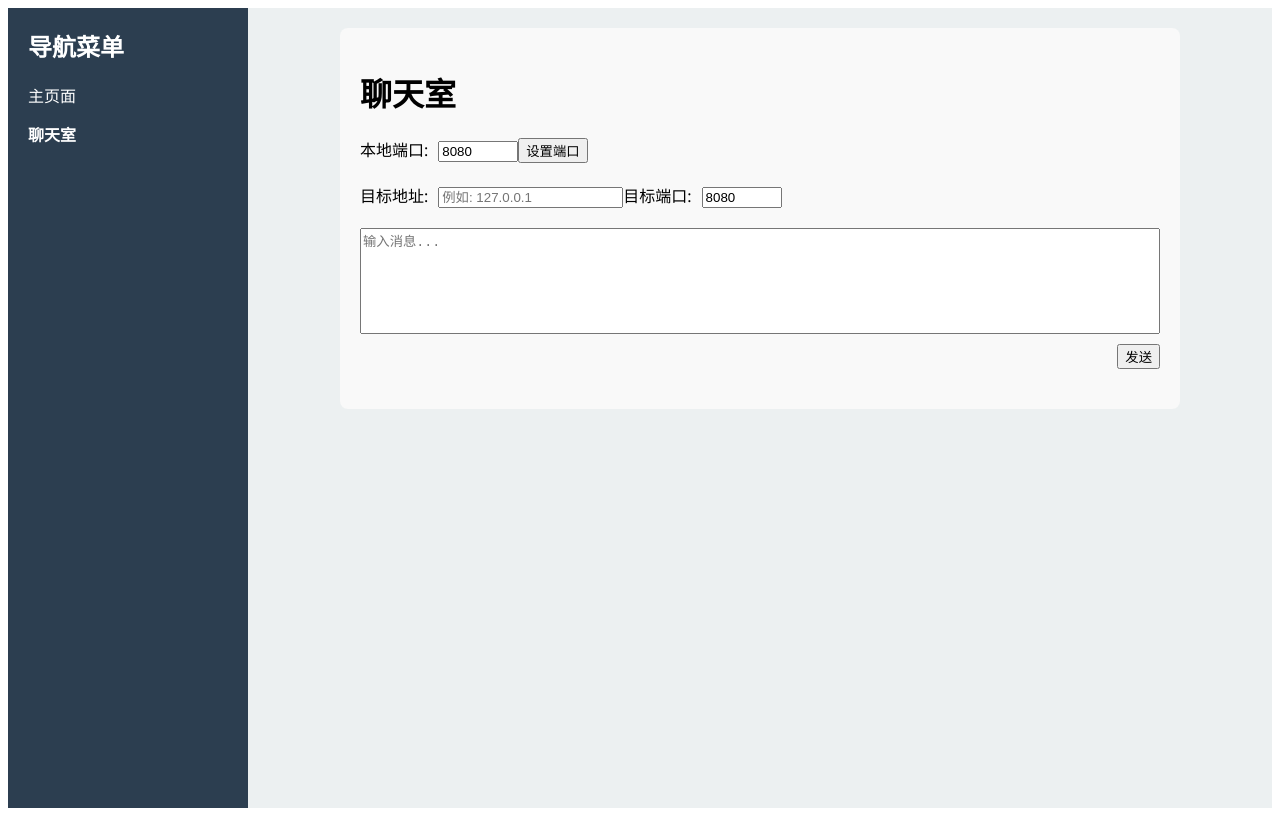
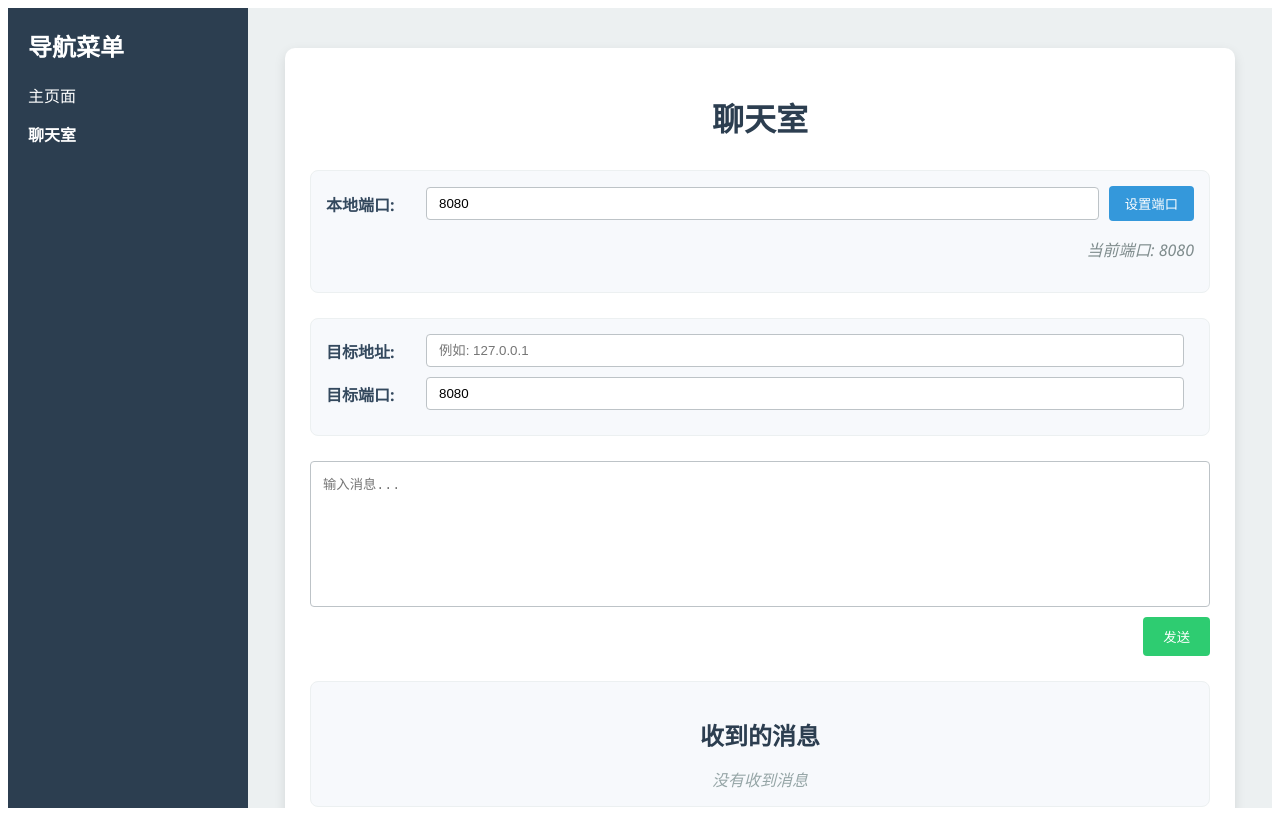
Before and after one commit to AgateMoth/BigRust, a Vue app in the folder ChatRoom/: page /chat in a window 1280 px wide. Built offline with nearby package versions, Linux system fonts and the light colour scheme.

Commit message:
修正端口设置问题，显示当前设置端口

```diff
--- a/ChatRoom/src/views/ChatView.vue
+++ b/ChatRoom/src/views/ChatView.vue
@@ -1,29 +1,41 @@
 <!-- filepath: /src/views/ChatView.vue -->
 <template>
     <div class="container">
-      <h1>聊天室</h1>
+      <h1 class="title">聊天室</h1>
 
-      <div class="config">
+      <div class="config-section">
+        <div class="config-group">
           <label for="localPort">本地端口:</label>
           <input id="localPort" v-model="localPort" type="number" min="1" max="65535" />
           <button @click="setLocalPort">设置端口</button>
         </div>
+        <p class="current-port">当前端口: {{ currentPort }}</p>
+      </div>
 
-      <div class="config">
+      <div class="config-section">
+        <div class="config-group">
           <label for="target">目标地址:</label>
           <input id="target" v-model="target" type="text" placeholder="例如: 127.0.0.1" />
-
+        </div>
+        <div class="config-group">
           <label for="port">目标端口:</label>
           <input id="port" v-model="port" type="number" min="1" max="65535" />
         </div>
+      </div>
 
-      <div class="send-message">
+      <div class="send-section">
         <textarea v-model="message" placeholder="输入消息..."></textarea>
         <button @click="send">发送</button>
       </div>
 
-      <div class="messages">
-        <div v-for="(msg, index) in receivedMessages" :key="index" class="message">{{ msg }}</div>
+      <div class="messages-section">
+        <h2>收到的消息</h2>
+        <div v-if="receivedMessages.length" class="messages-list">
+          <div v-for="(msg, index) in receivedMessages" :key="index" class="message-item">
+            {{ msg }}
+          </div>
+        </div>
+        <div v-else class="no-messages">没有收到消息</div>
       </div>
     </div>
   </template>
@@ -38,14 +50,15 @@
   const message = ref('');
   const receivedMessages = ref<string[]>([]);
   const localPort = ref(8080);
+  const currentPort = ref(8080);
 
   // 设置本地端口
   const setLocalPort = async () => {
     if (localPort.value >= 1 && localPort.value <= 65535) {
       try {
-        await invoke('set_local_port', {port:localPort.value});
+        await invoke('set_local_port', {local: localPort.value});
         console.log(`本地端口已设置为: ${localPort.value}`);
-        // 重新加载应用以应用新的端口设置
+        currentPort.value = localPort.value;
         window.location.reload();
       } catch (error) {
         console.error('设置本地端口失败:', error);
@@ -55,6 +68,7 @@
     }
   };
 
+  // 发送消息
   const send = async () => {
     if (target.value && port.value && message.value) {
       try {
@@ -70,7 +84,20 @@
     }
   };
 
+  // 获取当前端口
+  const fetchCurrentPort = async () => {
+    try {
+      const port = await invoke('get_local_port') as number;
+      currentPort.value = port;
+      localPort.value = port;
+    } catch (error) {
+      console.error('获取当前端口失败:', error);
+    }
+  };
+
   onMounted(() => {
+    fetchCurrentPort();
+
     listen<string>('receive_message', (event) => {
       receivedMessages.value.push(event.payload);
     }).catch((error) => {
@@ -81,45 +108,145 @@
 
   <style scoped>
   .container {
-    max-width: 800px;
-    margin: 0 auto;
-    padding: 20px;
+    max-width: 900px;
+    margin: 20px auto;
+    padding: 25px;
+    background-color: #ffffff;
+    box-shadow: 0 4px 12px rgba(0, 0, 0, 0.1);
+    border-radius: 10px;
     font-family: 'Segoe UI', Tahoma, Geneva, Verdana, sans-serif;
-    background-color: #f9f9f9;
-    border-radius: 8px;
   }
 
-  .config {
-    margin-bottom: 20px;
+  .title {
+    text-align: center;
+    color: #2c3e50;
+    margin-bottom: 30px;
   }
 
-  .config label {
-    margin-right: 10px;
+  .config-section {
+    margin-bottom: 25px;
+    padding: 15px;
+    border: 1px solid #ecf0f1;
+    border-radius: 8px;
+    background-color: #f7f9fc;
   }
 
-  .send-message {
+  .config-group {
     display: flex;
-    flex-direction: column;
-  }
-
-  .send-message textarea {
-    resize: none;
-    height: 100px;
+    align-items: center;
     margin-bottom: 10px;
   }
 
-  .send-message button {
-    align-self: flex-end;
+  .config-group label {
+    width: 100px;
+    font-weight: bold;
+    color: #34495e;
   }
 
-  .messages {
-    margin-top: 20px;
+  .config-group input {
+    flex: 1;
+    padding: 8px 12px;
+    border: 1px solid #bdc3c7;
+    border-radius: 4px;
+    margin-right: 10px;
+    transition: border-color 0.3s;
   }
 
-  .message {
-    background-color: #e1f5fe;
-    padding: 10px;
+  .config-group input:focus {
+    border-color: #3498db;
+    outline: none;
+  }
+
+  .config-group button {
+    padding: 8px 16px;
+    background-color: #3498db;
+    color: white;
+    border: none;
+    border-radius: 4px;
+    cursor: pointer;
+    transition: background-color 0.3s;
+  }
+
+  .config-group button:hover {
+    background-color: #2980b9;
+  }
+
+  .current-port {
+    text-align: right;
+    font-style: italic;
+    color: #7f8c8d;
+  }
+
+  .send-section {
+    display: flex;
+    flex-direction: column;
+    margin-bottom: 25px;
+  }
+
+  .send-section textarea {
+    resize: none;
+    height: 120px;
+    padding: 12px;
+    border: 1px solid #bdc3c7;
     border-radius: 4px;
     margin-bottom: 10px;
+    transition: border-color 0.3s;
+  }
+
+  .send-section textarea:focus {
+    border-color: #2ecc71;
+    outline: none;
+  }
+
+  .send-section button {
+    align-self: flex-end;
+    padding: 10px 20px;
+    background-color: #2ecc71;
+    color: white;
+    border: none;
+    border-radius: 4px;
+    cursor: pointer;
+    transition: background-color 0.3s;
+  }
+
+  .send-section button:hover {
+    background-color: #27ae60;
+  }
+
+  .messages-section {
+    padding: 15px;
+    border: 1px solid #ecf0f1;
+    border-radius: 8px;
+    background-color: #f7f9fc;
+  }
+
+  .messages-section h2 {
+    margin-bottom: 15px;
+    color: #2c3e50;
+    text-align: center;
+  }
+
+  .messages-list {
+    max-height: 300px;
+    overflow-y: auto;
+  }
+
+  .message-item {
+    background-color: #dff9fb;
+    padding: 10px 15px;
+    border-radius: 6px;
+    margin-bottom: 10px;
+    box-shadow: 0 2px 4px rgba(0, 0, 0, 0.05);
+    transition: background-color 0.3s;
+  }
+
+  .message-item:hover {
+    background-color: #cdeefb;
+  }
+
+  .no-messages {
+    text-align: center;
+    color: #95a5a6;
+    font-style: italic;
   }
   </style>
```
Also changed, not shown: 1 other file (tests, documents, lock files or other folders). Lines whose indentation alone changed are shown as unchanged.
